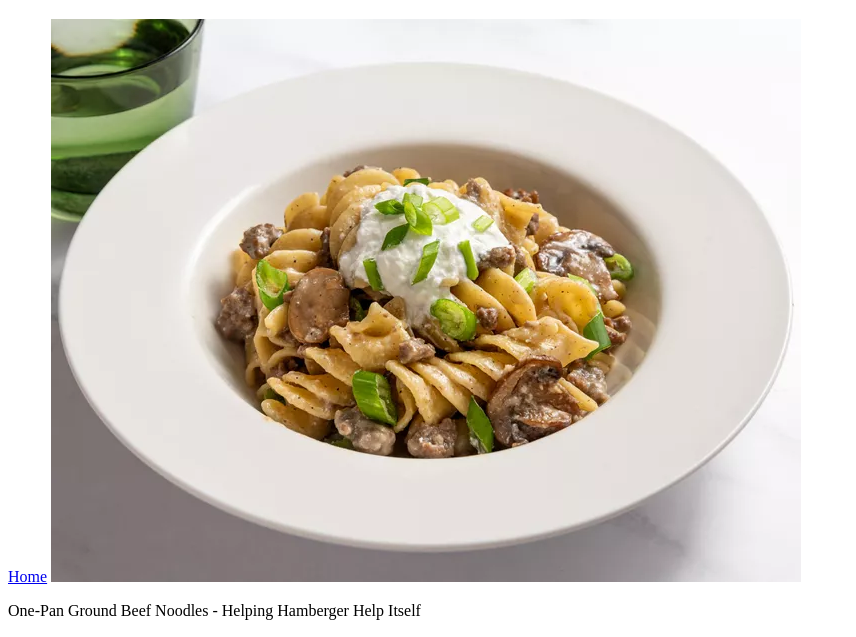
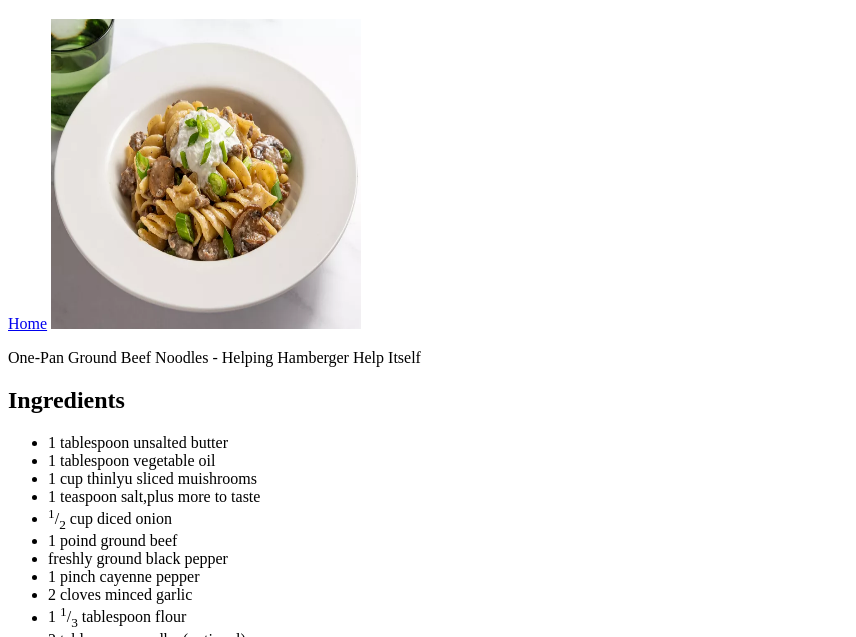
Before and after one commit to stoty321/odin-recipes, a plain HTML site: page recipes/ground-beef-stroganoff.html in a window 1280 px wide. Shown: the part 61-698 px from the top of the page, without its empty margins (0-856 px from the left). Drawn offline with Linux system fonts and the light colour scheme.

Commit message:
add - alt text and img size to img

```diff
--- a/recipes/ground-beef-stroganoff.html
+++ b/recipes/ground-beef-stroganoff.html
@@ -12,7 +12,7 @@
 
         <a href="../index.html">Home</a>
 
-        <img src="../img/beef-stroganoff.jpg">
+        <img src="../img/beef-stroganoff.jpg" alt="delicious image of ground beef stroganoff" height="310" width="310">
 
         <p>One-Pan Ground Beef Noodles - Helping Hamberger Help Itself</p>
 
```
